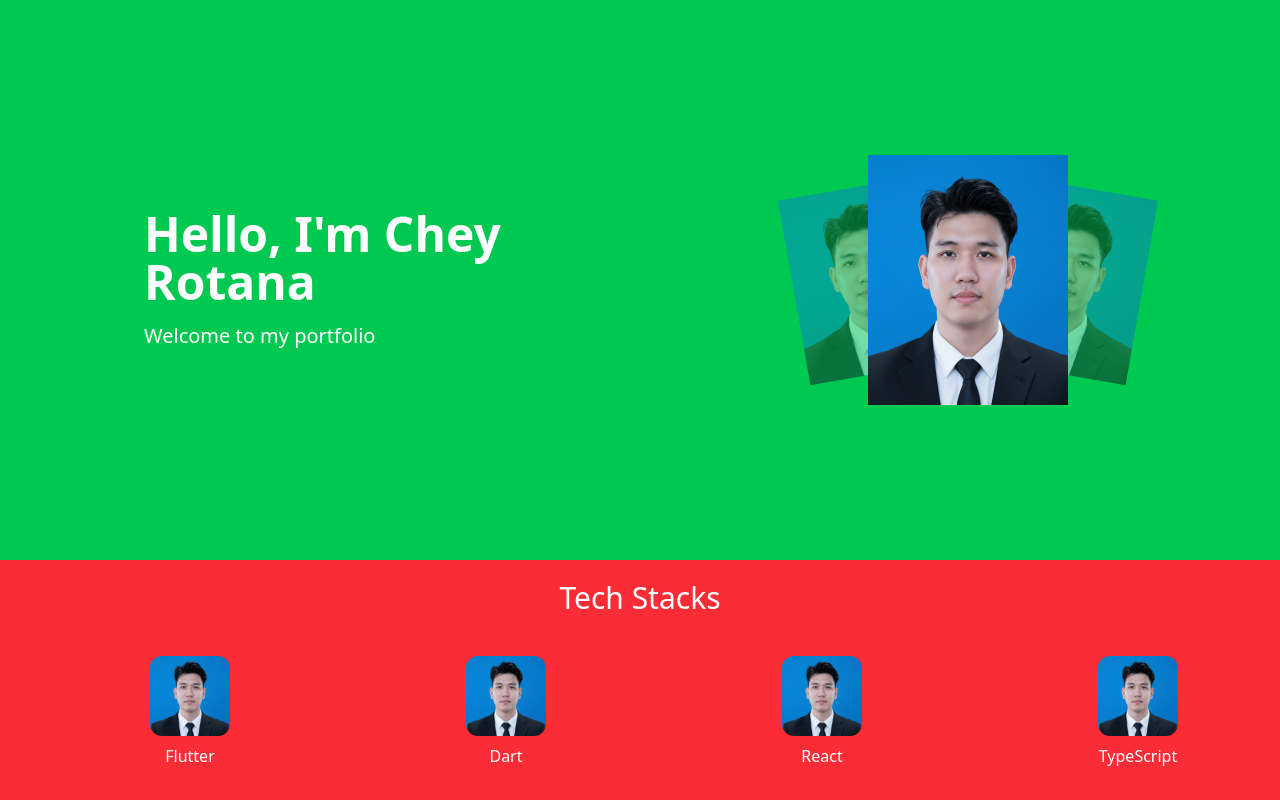
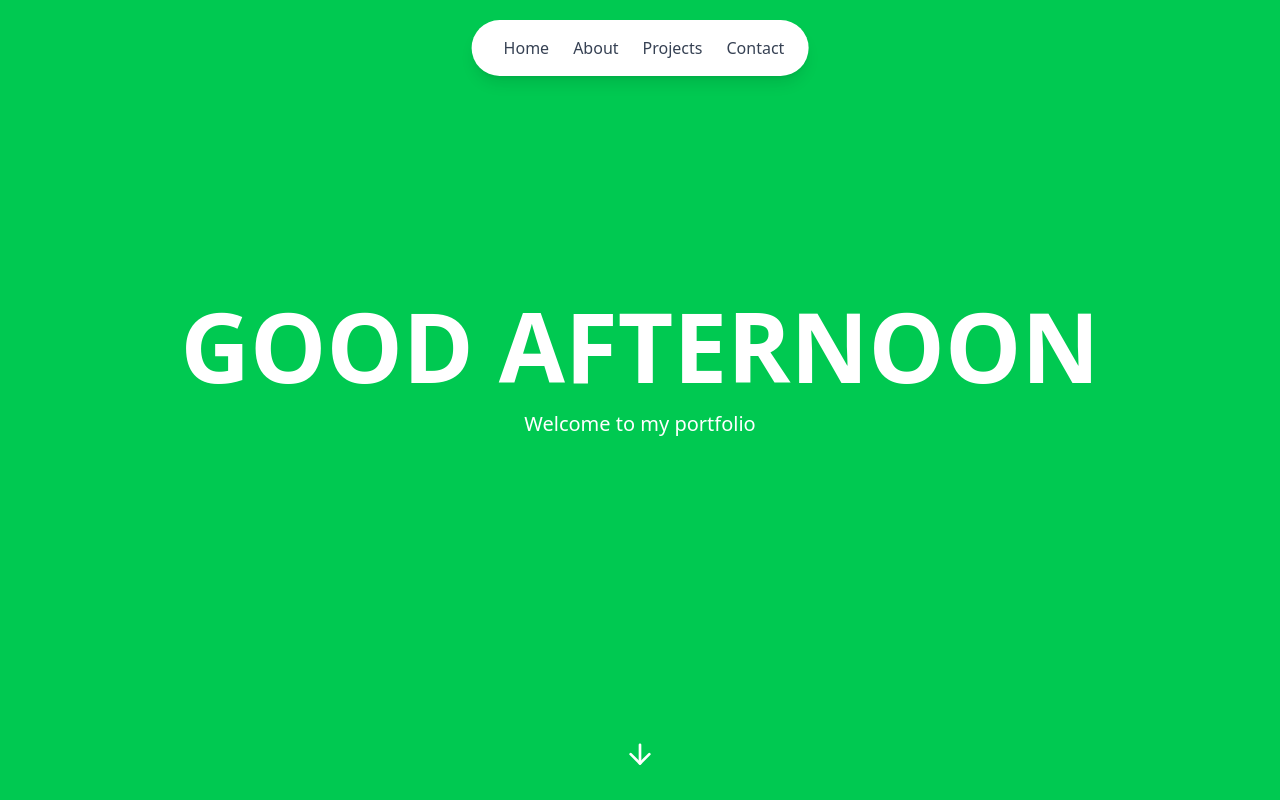
Before and after one commit to cheyrotana/Portfolio, a React (Vite) app in the folder my-app/: page / in a window 1280 px wide. Shown: the top 800 px of the page. Built offline with nearby package versions, Linux system fonts and the light colour scheme.

Commit message:
redesign intro + add navbar

```diff
--- a/my-app/package.json
+++ b/my-app/package.json
@@ -11,8 +11,11 @@
   },
   "dependencies": {
     "@tailwindcss/vite": "^4.1.18",
+    "framer-motion": "^12.29.2",
+    "lucide-react": "^0.563.0",
     "react": "^19.2.0",
     "react-dom": "^19.2.0",
+    "react-icons": "^5.5.0",
     "react-intersection-observer": "^10.0.2"
   },
   "devDependencies": {
--- a/my-app/src/App.tsx
+++ b/my-app/src/App.tsx
@@ -1,10 +1,12 @@
 import Profile from "./assets/Profile.png";
 import { useEffect, useState } from "react";
 import "./index.css";
-import { useInView } from "react-intersection-observer";
+import { animate, motion } from "framer-motion";
+import { ArrowDown } from "lucide-react";
+// import { useInView } from "react-intersection-observer";
 
 function App() {
-  const name = "Chey Rotana";
+  const name = "CHEY ROTANA";
   const skills = [
     { name: "Flutter", image: Profile },
     { name: "Dart", image: Profile },
@@ -28,56 +30,115 @@ function App() {
     },
   ];
 
-  const AboutMe = ({ name }: { name: string }) => {
-    const { ref, inView } = useInView({
-      // triggerOnce: false,
-      threshold: 0.5,
-    });
+  const [greeting, setGreeting] = useState("");
+
+  useEffect(() => {
+    const updateGreeting = () => {
+      const hour = new Date().getHours();
+
+      if (hour < 12) setGreeting("Good Morning");
+      else if (hour < 18) setGreeting("Good Afternoon");
+      else setGreeting("Good Evening");
+    };
+
+    updateGreeting();
+
+    const interval = setInterval(updateGreeting, 60 * 1000);
+    return () => clearInterval(interval);
+  }, []);
 
   return (
     <>
-        {/* <header className="flex flex-row items-center justify-between bg-green-500 text-white p-12 gap-8">
-        <div className="flex-1 pl-24 opacity-0 translate-w-10 animate-fadeIn">
-          <h1 className="text-5xl font-bold mb-4 opacity-0 animate-fadeInLeft">
-            Hello, I'm <b>{name}</b>
+      <motion.section
+        className="flex flex-col min-h-screen bg-green-500 text-white"
+        initial="hidden"
+        whileInView="visible"
+        viewport={{ amount: 0.3 }}
+      >
+        <motion.header
+          className="fixed top-5 z-10 shadow-lg pr-6 pt-4 pb-4 flex justify-center items-center rounded-full bg-white max-w-4xl mx-auto left-1/2 transform -translate-x-1/2"
+          initial={{ y: -100, opacity: 0 }}
+          animate={{ y: 0, opacity: 1 }}
+          transition={{ duration: 0.5, delay: 0.2 }}
+        >
+          <nav className="flex gap-6 ml-8">
+            <a
+              href="#home"
+              className="text-gray-700 hover:text-green-500 transition-colors"
+            >
+              Home
+            </a>
+            <a
+              href="#about"
+              className="text-gray-700 hover:text-green-500 transition-colors"
+            >
+              About
+            </a>
+            <a
+              href="#projects"
+              className="text-gray-700 hover:text-green-500 transition-colors"
+            >
+              Projects
+            </a>
+            <a
+              href="#contact"
+              className="text-gray-700 hover:text-green-500 transition-colors"
+            >
+              Contact
+            </a>
+          </nav>
+        </motion.header>
+        <div className="flex-1 flex items-center justify-center">
+          <motion.div
+            variants={{
+              hidden: { opacity: 0, y: -100 },
+              visible: {
+                opacity: 1,
+                y: 0,
+                transition: { duration: 0.7, ease: "easeOut" },
+              },
+            }}
+          >
+            <h1 className="text-8xl font-bold mb-4 text-center uppercase">
+              <b>{greeting}</b>
             </h1>
-          <p className="text-xl opacity-0 animate-fadeInLeft delay-200">
+
+            <motion.p
+              className="text-xl text-center"
+              variants={{
+                hidden: { opacity: 0 },
+                visible: {
+                  opacity: 1,
+                  transition: { delay: 0.5, duration: 0.7, ease: "easeOut" },
+                },
+              }}
+            >
               Welcome to my portfolio
-          </p>
-        </div>
-        <div className="flex-2">
-          <Carousel />
-        </div>
-      </header> */}
-        <section
-          ref={ref}
-          className="flex flex-row items-center justify-between bg-green-500 text-white p-12 gap-8 min-h-[70vh]"
-        >
-          {/* Left Text */}
-          <div
-            className={`flex-1 pl-24 transform transition-all duration-700 ease-out ${
-              inView ? "opacity-100 translate-x-0" : "opacity-0 -translate-x-10"
-            }`}
-          >
-            <h1 className="text-5xl font-bold mb-4">
-              Hello, I'm <b>{name}</b>
-            </h1>
-            <p className={`text-xl transition-opacity duration-700 ease-out delay-200 ${inView ? "opacity-100" : "opacity-0"}`}>
-              Welcome to my portfolio
-            </p>
+            </motion.p>
+          </motion.div>
         </div>
 
-          {/* Right Portrait / Carousel */}
-          <div
-            className={`flex-1 transform transition-all duration-700 ease-out ${
-              inView
-                ? "opacity-100 translate-x-0 scale-100"
-                : "opacity-0 translate-x-10 scale-95"
-            }`}
+        <motion.div
+          className="flex items-center justify-center pb-8 text-white rounded-full"
+          variants={{
+            hidden: { opacity: 0 },
+            visible: {
+              opacity: 1,
+              transition: { delay: 0.5, ease: "easeInOut" },
+            },
+          }}
+          animate={{
+            y: [0, 10, 0],
+          }}
+          transition={{
+            duration: 1,
+            repeat: Infinity,
+            ease: "easeInOut",
+          }}
         >
-            <Carousel />
-          </div>
-        </section>
+          <ArrowDown size={32} />
+        </motion.div>
+      </motion.section>
 
       <section className="text-center bg-red-500 text-white">
         <header className="text-3xl pt-5">
@@ -99,7 +160,6 @@ function App() {
           ))}
         </section>
       </section>
-
       <section className="bg-pink-500 text-center">
         <header className="text-3xl pt-5 text-white">
           <h1>Projects</h1>
@@ -170,7 +230,6 @@ function App() {
           </div>
         </div>
       </section>
-
       <footer className="flex flex-row  ">
         <div className="flex-1 flex flex-col justify-center bg-gradient-to-br from-green-400 to-green-600 gap-6 p-8">
           <h3 className="text-white text-xl font-bold text-center mb-4">
@@ -204,10 +263,9 @@ function App() {
     </>
   );
   // Close AboutMe component
-  };
+}
 
-  return <AboutMe name={name} />;
-}
+// return <AboutMe name={name} />;
 
 function ContactForm() {
   const [formData, setFormData] = useState({
```
Also changed, not shown: 1 other file (tests, documents, lock files or other folders). Lines whose indentation alone changed are shown as unchanged.
